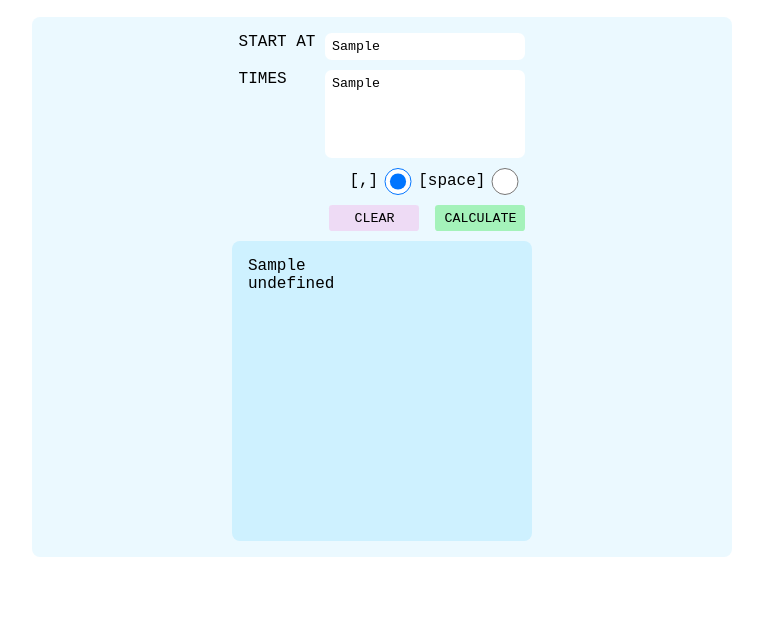
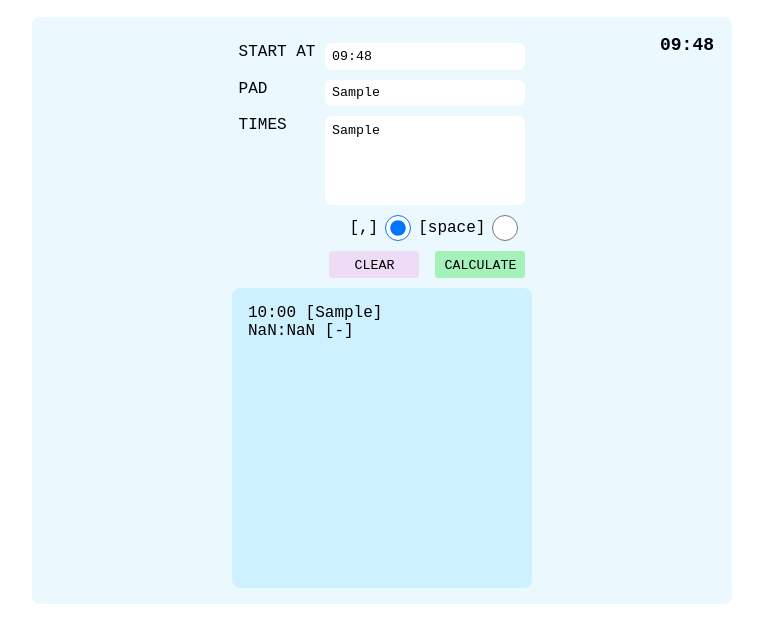
Before and after one commit to sonnybardhan/vanillaJs-practice-projects, a website: page time-calculator/timeCalc.html in a window 1280 px wide. Both pictures are taken after typing "Sample", "Sample" into the empty fields and a click on the button "CALCULATE". Shown: the part 56-698 px from the top of the page, without its empty margins (258-1021 px from the left). Drawn offline with Linux system fonts and the light colour scheme.

Commit message:
add padded time

```diff
--- a/time-calculator/script.js
+++ b/time-calculator/script.js
@@ -1,22 +1,56 @@
-// calculateTimes(
-//   180, 30, 90, 60, 30, 60, 10, 60, 10, 30, 10, 60, 10, 60, 60, 15, 30, 10, 30
-//   9:15
-// );
 const startTimeInput = document.querySelector('#start-time-input');
+const startTimePadding = document.querySelector('#start-time-padding');
 const timesInput = document.querySelector('#times-input');
 const calculateBtn = document.querySelector('#calculate-btn');
 const clearBtn = document.querySelector('#clear-btn');
 const outputDiv = document.querySelector('.output');
 const commaRadio = document.querySelector('#comma');
 const spaceRadio = document.querySelector('#space');
+const currentTimeDisplay = document.querySelector('#current-time-display');
+
+function getTimeString(displaySecs = false) {
+  const hours = addPrefix(new Date().getHours());
+  const mins = addPrefix(new Date().getMinutes());
+  const secs = addPrefix(new Date().getSeconds());
+
+  return displaySecs ? `${hours}:${mins}:${secs}` : `${hours}:${mins}`;
+}
+
+startTimePadding.addEventListener('blur', () => {
+  const input = Number(startTimePadding.value);
+  console.log('input: ', input);
+  if (!isNaN(input) && input > 0) {
+    startTimeInput.value = getPaddedStartTime();
+  }
+});
+
+function getPaddedStartTime() {
+  if (!startTimePadding.value) return getTimeString();
+
+  const padValue = Number(startTimePadding.value) || 10;
+  const delta =
+    padValue - Math.floor(new Date().getMinutes() % padValue) + padValue;
+  let str = calculateTimes(delta);
+  console.log('timeToDisplay: ', str);
+  return str;
+}
+
+function updateScreenTime() {
+  currentTimeDisplay.innerText = getTimeString();
+  setInterval(() => {
+    currentTimeDisplay.innerText = getTimeString();
+  }, 1000);
+}
 
 let type = 'comma';
+updateScreenTime();
+startTimeInput.value = getPaddedStartTime();
 
-commaRadio.addEventListener('input', (e) => {
+commaRadio.addEventListener('input', () => {
   type = 'comma';
 });
 
-spaceRadio.addEventListener('input', (e) => {
+spaceRadio.addEventListener('input', () => {
   type = 'space';
 });
 
@@ -27,36 +61,34 @@ clearBtn.addEventListener('click', () => {
 });
 
 calculateBtn.addEventListener('click', () => {
-  const startStr = startTimeInput.value;
+  const startStr = getPaddedStartTime();
   const timesStr = timesInput.value;
   let timesArr;
 
-  // timesArr = [...timesStr.split(',')].filter(Boolean).map((num) => num.trim());
-
   if (type === 'space') {
-    console.log('using spaces');
     timesArr = [...timesStr.split('\n')]
       .filter(Boolean)
       .map((num) => num.trim());
-    console.log('\n found', timesArr);
   } else {
     console.log('using commas');
     timesArr = [...timesStr.split(',')]
       .filter(Boolean)
       .map((num) => num.trim());
-    console.log(', found', timesArr);
   }
+
   const result = calculateTimes(timesArr, startStr);
-  printOutput(result);
+  printOutput(result, timesArr);
 });
 
-function printOutput(elements) {
-  // DocumentFragment
+function printOutput(elements, timesArr) {
   const outputArray = [];
 
-  elements.forEach((element) => {
+  elements.forEach((element, idx) => {
     const div = document.createElement('div');
-    div.innerText = element;
+    if (timesArr[idx] > 20) {
+      div.style.backgroundColor = 'pink';
+    }
+    div.innerText = `${element} [${timesArr[idx] ? timesArr[idx] : '-'}]`;
     outputArray.push(div);
   });
   outputDiv.innerText = '';
--- a/time-calculator/timeCalc-v2.js
+++ b/time-calculator/timeCalc-v2.js
@@ -41,7 +41,8 @@ function calculateTime(changeMins, time = '') {
 
 function calculateTimes(times, start = '') {
   if (!Array.isArray(times)) {
-    return console.log(calculateTime(times, start));
+    // return console.log(calculateTime(times, start));
+    return calculateTime(times, start);
   }
 
   const timeList = [];
--- a/time-calculator/timeCalc.css
+++ b/time-calculator/timeCalc.css
@@ -32,6 +32,7 @@ body * {
 	justify-content: center;
 	align-items: center;
 	padding: 1em;
+	position: relative;
 }
 
 .inputs {
@@ -133,7 +134,16 @@ button:active{
 	width: 3em;
 }
 
-
+#current-time-display{
+	/* background-color: blue; */
+	position: absolute;
+	top: 1em;
+	right: 1em;
+	width: 100%;
+	text-align: right;
+	font-size: large;
+	font-weight: bold;
+}
 
 #clear-btn{
 	background-color: rgba(242, 193, 237, 0.533);
--- a/time-calculator/timeCalc.html
+++ b/time-calculator/timeCalc.html
@@ -15,12 +15,18 @@
 		<div class="time-container">
 			<div class="inputs">
 				<div class="form-element">
+					<p id="current-time-display"></p>
+				</div>
+				<div class="form-element">
 					<label for="start-time-input">Start at</label>
 					<input type="text" id="start-time-input" placeholder="eg. 9:15">
 				</div>
 				<div class="form-element">
+					<label for="start-time-padding">Pad</label>
+					<input type="text" id="start-time-padding" placeholder="eg. 10">
+				</div>
+				<div class="form-element">
 					<label for="times-input">Times</label>
-					<!-- <input type="text" id="times-input" placeholder="eg. 60, 10, 60, 15"> -->
 					<textarea id="times-input" cols="30" rows="5" placeholder="eg. 60, 10, 60, 15"></textarea>
 				</div>
 
```
